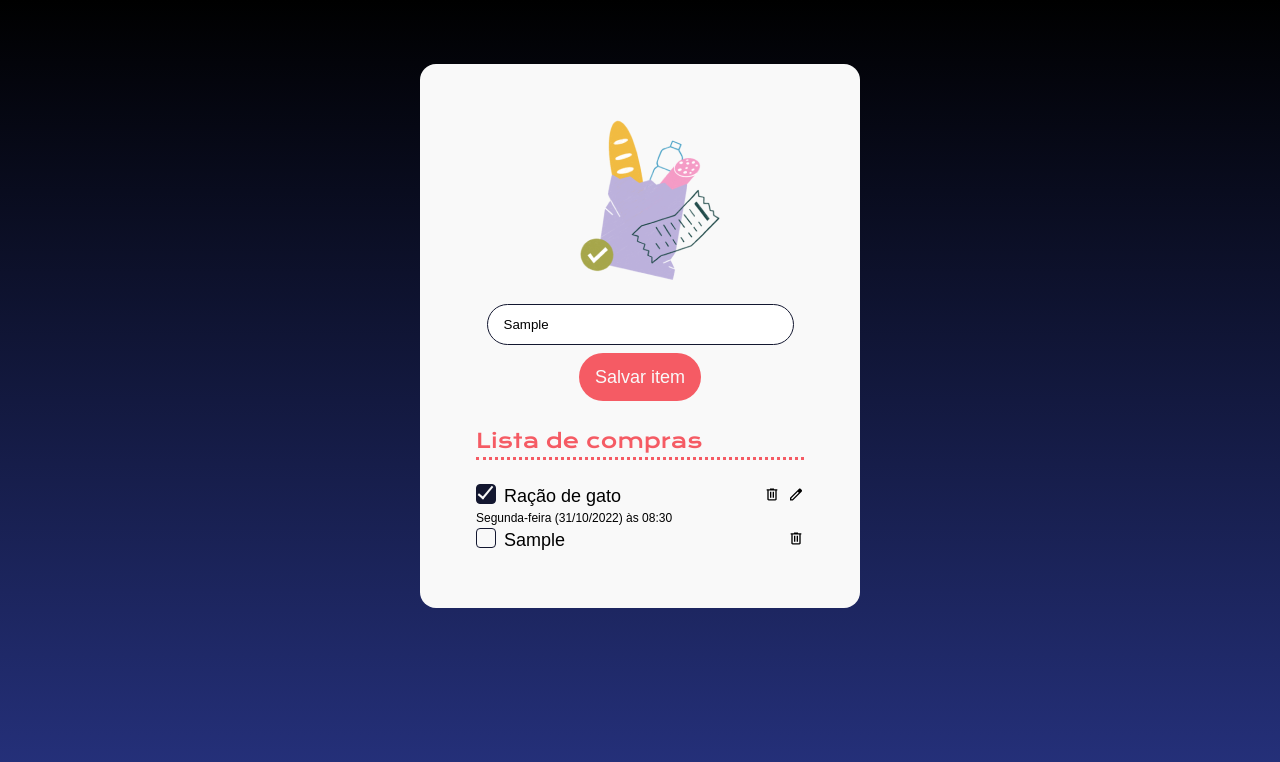
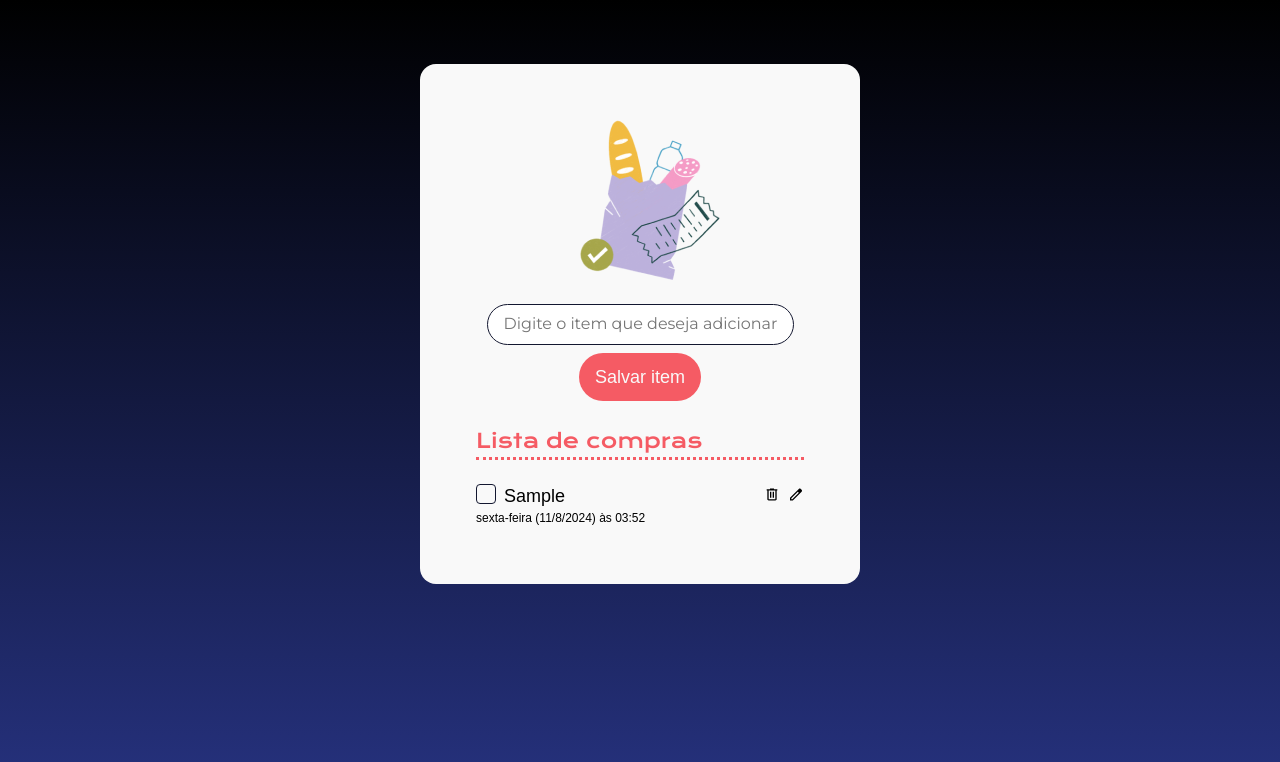
Before and after one commit to Jose6348/Shopping_list, a plain HTML site: page index.html in a window 1280 px wide. Both pictures are taken after typing "Sample" into the empty fields and a click on the button "Salvar item". Drawn offline with nearby package versions, Linux system fonts and the light colour scheme; a web font is replaced by a local one.

Commit message:
Final commit

```diff
--- a/index.html
+++ b/index.html
@@ -17,7 +17,8 @@
     <main>
         <img src="./img/bag.png" alt="sacola de compras">
         <form>
-            <input class="input-item" id="input-item" type="text" placeholder="Digite o item que deseja adicionar"></input>
+            <input class="input-item" id="input-item" type="text"
+                placeholder="Digite o item que deseja adicionar"></input>
             <button class="button-item" id="adicionar-item">Salvar item</button>
         </form>
 
@@ -26,35 +27,20 @@
             <hr>
 
             <ul id="lista-de-compras">
-                <li>
-                    <div class="lista-item-container">
-                        <div>
-                            <div class="container-checkbox">
-                                <label for="checkbox-1">
-                                    <input type="checkbox" class="input-checkbox" id="checkbox-1" />
-                                    <div class="checkbox-customizado checked"></div>
-                                </label>
-                            </div>
-                            <p>Ração de gato</p>
-                        </div>
+                <p id="mensagem-lista-vazia" style="display: block">Sua lista está vazia. Adicione itens a ela para não
+                    esquecer nada na próxima compra!</p>
+            </ul>
 
-                        <div>
-                            <button class="item-lista-button">
-                                <img src="./img/delete.svg" alt="remover">
-                            </button>
-                            <button class="item-lista-button">
-                                <img src="./img/edit.svg" alt="editar">
-                            </button>
-                        </div>
-                    </div>
-                    <p class="texto-data">Segunda-feira (31/10/2022) às 08:30</p>
-                </li>
-            </ul>
+            <div id="container-lista-comprados">
+                <h2>Comprado</h2>
+                <hr />
+                <ul id="lista-comprados">
+
+                </ul>
+            </div>
         </div>
     </main>
-    <script src="scripts.js">
-
-    </script>
+    <script src="scripts.js" type="module"></script>
 </body>
 
 </html>
--- /dev/null
+++ b/js/adicionarItem.js
@@ -0,0 +1,20 @@
+import { criarItemDaLista } from "./criarItemDaLista.js";
+import { verificarListaVazia } from "./verificarListaVazia.js";
+
+const item = document.getElementById("input-item");
+
+const listaDeCompras = document.getElementById("lista-de-compras");
+
+export function adicionarItem(evento) {
+    evento.preventDefault()
+
+    if (item.value === "") {
+        alert("Por favor, insira um item!");
+        return;
+    }
+
+    const itemDaLista = criarItemDaLista(item.value);
+    listaDeCompras.appendChild(itemDaLista);
+    verificarListaVazia(listaDeCompras);
+    item.value = "";
+}
--- /dev/null
+++ b/js/criarItemDaLista.js
@@ -0,0 +1,97 @@
+import { editarItem } from "./editarItem.js";
+import { excluirItem } from "./excluirItem.js";
+import { gerarDiaDaSemana } from "./gerarDiaDaSemana.js";
+import { verificarListaComprados } from "./verificarListaComprados.js";
+const listaDeCompras = document.getElementById("lista-de-compras");
+const listaComprados = document.getElementById("lista-comprados");
+let contador = 0;
+export function criarItemDaLista(item) {
+    const itemDaLista = document.createElement("li");
+    const containerItemLista = document.createElement("div");
+    containerItemLista.classList.add("lista-item-container");
+
+    const containerNomeDoItem = document.createElement("div");
+
+    const containerCheckbox = document.createElement("div");
+    containerCheckbox.classList.add("container-checkbox");
+
+    const checkboxInput = document.createElement("input");
+    checkboxInput.type = "checkbox";
+    checkboxInput.classList.add("input-checkbox");
+    checkboxInput.id = "checkbox-" + contador++;
+
+    const checkboxLabel = document.createElement("label");
+    checkboxLabel.setAttribute("for", checkboxInput.id);
+
+    checkboxLabel.addEventListener("click", function (evento) {
+        const checkboxInput = evento.currentTarget.querySelector(".input-checkbox");
+        const checkboxCustomizado = evento.currentTarget.querySelector(".checkbox-customizado");
+        const itemTitulo = evento.currentTarget.closest("li").querySelector("#item-titulo")
+        if (checkboxInput.checked) {
+            checkboxCustomizado.classList.add("checked");
+            itemTitulo.style.textDecoration = "line-through";
+            listaComprados.appendChild(itemDaLista)
+        } else {
+            checkboxCustomizado.classList.remove("checked");
+            itemTitulo.style.textDecoration = "none";
+            listaDeCompras.appendChild(itemDaLista)
+        }
+
+        verificarListaComprados(listaComprados)
+    })
+
+    const checkboxCustomizado = document.createElement("div");
+    checkboxCustomizado.classList.add("checkbox-customizado");
+
+    checkboxLabel.appendChild(checkboxInput);
+    checkboxLabel.appendChild(checkboxCustomizado);
+
+    containerCheckbox.appendChild(checkboxLabel);
+    containerNomeDoItem.appendChild(containerCheckbox)
+
+    const nomeDoItem = document.createElement("p");
+    nomeDoItem.id = "item-titulo";
+    nomeDoItem.innerText = item;
+    containerNomeDoItem.appendChild(nomeDoItem)
+
+    const containerBotoes = document.createElement("div");
+    const botaoRemover = document.createElement("button");
+    botaoRemover.classList.add("item-lista-button");
+
+    const imagemRemover = document.createElement("img");
+    imagemRemover.src = "img/delete.svg";
+    imagemRemover.alt = "Remover";
+
+    botaoRemover.addEventListener("click", function () {
+        excluirItem(itemDaLista);
+    })
+
+    botaoRemover.appendChild(imagemRemover);
+    containerBotoes.appendChild(botaoRemover);
+
+    const botaoEditar = document.createElement("button");
+    botaoEditar.classList.add("item-lista-button")
+
+    const imagemEditar = document.createElement("img");
+    imagemEditar.src = "img/edit.svg";
+    imagemEditar.alt = "Editar";
+
+    botaoEditar.addEventListener("click", function () {
+        editarItem(itemDaLista);
+    })
+
+    botaoEditar.appendChild(imagemEditar);
+    containerBotoes.appendChild(botaoEditar);
+
+    containerItemLista.appendChild(containerNomeDoItem);
+    containerItemLista.appendChild(containerBotoes);
+
+    const itemData = document.createElement("p");
+    itemData.innerText = gerarDiaDaSemana();
+    itemData.classList.add("texto-data");
+
+    itemDaLista.appendChild(containerItemLista);
+    itemDaLista.appendChild(itemData);
+
+    return itemDaLista;
+}
--- /dev/null
+++ b/js/editarItem.js
@@ -0,0 +1,23 @@
+import { gerarDiaDaSemana } from "./gerarDiaDaSemana.js";
+
+export const editarItem = (elemento) => {
+    let novoItem = prompt("Digite o novo nome do item:");
+
+    if (novoItem !== null && novoItem.trim() !== "") {
+        const itemTextoAtualizado = elemento.querySelector("#item-titulo");
+        itemTextoAtualizado.textContent = novoItem;
+
+        const estavaComprado = elemento.querySelector(".input-checkbox").checked;
+
+        if (estavaComprado) {
+            elemento.querySelector(".input-checkbox").checked = true;
+            elemento.querySelector(".checkbox-customizado").classList.add("checked");
+            itemTextoAtualizado.style.textDecoration = "line-through";
+        }
+
+        // Atualiza data de criação para a data em que foi editado
+        const dataDeCriacao = elemento.querySelector(".texto-data");
+        dataDeCriacao.textContent = gerarDiaDaSemana();
+
+    }
+}
--- /dev/null
+++ b/js/excluirItem.js
@@ -0,0 +1,17 @@
+import { verificarListaComprados } from "./verificarListaComprados.js";
+import { verificarListaVazia } from "./verificarListaVazia.js";
+
+const listaDeCompras = document.getElementById("lista-de-compras");
+const listaComprados = document.getElementById("lista-comprados");
+const excluirItem = (elemento) => {
+    let confirmacao = confirm("Tem certeza que deseja excluir esse item?")
+
+    if (confirmacao) {
+        elemento.remove();
+
+        verificarListaVazia(listaDeCompras);
+        verificarListaComprados(listaComprados);
+    }
+}
+
+export { excluirItem };
--- /dev/null
+++ b/js/gerarDiaDaSemana.js
@@ -0,0 +1,3 @@
+export function gerarDiaDaSemana() {
+    return `${new Date().toLocaleDateString("pt-BR", { weekday: "long" })} (${new Date().toLocaleDateString()}) às ${new Date().toLocaleTimeString("pt-BR", { hour: "numeric", minute: "numeric" })}`
+}
--- /dev/null
+++ b/js/verificarListaComprados.js
@@ -0,0 +1,10 @@
+const containerListaComprados = document.getElementById("container-lista-comprados")
+
+export function verificarListaComprados(lista) {
+
+    if (lista.childElementCount === 0) {
+        containerListaComprados.style.display = "none";
+    } else {
+        containerListaComprados.style.display = "block";
+    }
+}
--- /dev/null
+++ b/js/verificarListaVazia.js
@@ -0,0 +1,10 @@
+const mensagemListaVazia = document.getElementById("mensagem-lista-vazia");
+
+export function verificarListaVazia(lista) {
+    console.log(lista);
+    if (lista.querySelectorAll("li").length === 0) {
+        mensagemListaVazia.style.display = "block";
+    } else {
+        mensagemListaVazia.style.display = "none";
+    }
+}
--- a/scripts.js
+++ b/scripts.js
@@ -1,66 +1,8 @@
-const item = document.getElementById("input-item");
+import { adicionarItem } from "./js/adicionarItem.js";
+import { verificarListaComprados } from "./js/verificarListaComprados.js";
+
 const botaoSalvarItem = document.getElementById("adicionar-item");
-const listaDeCompras = document.getElementById("lista-de-compras");
-let contador = 0;
-
 botaoSalvarItem.addEventListener("click", adicionarItem);
 
-function adicionarItem(evento) {
-    evento.preventDefault()
-
-
-const itemDaLista = document.createElement("li");
-const containerItemLista = document.createElement("div");
-containerItemLista.classList.add("lista-item-container");
-
-const containerNomeDoItem = document.createElement("div");
-
-const containerCheckbox = document.createElement("div");
-containerCheckbox.classList.add("container-checkbox");
-
-const checkboxInput = document.createElement("input");
-checkboxInput.type = "checkbox";
-checkboxInput.classList.add("input-checkbox");
-checkboxInput.id = "checkbox-" + contador++;
-
-const checkboxLabel = document.createElement("label");
-checkboxLabel.setAttribute("for", checkboxInput.id);
-
-const checkboxCustomizado = document.createElement("div");
-checkboxCustomizado.classList.add("checkbox-customizado");
-
-checkboxLabel.appendChild(checkboxInput);
-checkboxLabel.appendChild(checkboxCustomizado);
-
-containerCheckbox.appendChild(checkboxLabel);
-containerNomeDoItem.appendChild(containerCheckbox)
-
-
-
-const nomeDoItem = document.createElement("p");
-nomeDoItem.innerText = item.value;
-containerNomeDoItem.appendChild(nomeDoItem)
-
-const containerBotoes = document.createElement("div");
-const botaoRemover = document.createElement("button");
-botaoRemover.classList.add("item-lista-button");
-
-const imagemRemover = document.createElement("img");
-imagemRemover.src = "img/delete.svg";
-imagemRemover.alt = "Remover";
-
-botaoRemover.appendChild(imagemRemover);
-containerBotoes.appendChild(botaoRemover);
-
-// const imagemEditar = document.createElement("img");
-// imagemEditar.src = "img/edit.svg";
-// imagemEditar.alt = "Editar";
-
-// botaoEditar.appendChild(imagemEditar);
-// containerBotoes.appendChild(botaoEditar);
-
-containerItemLista.appendChild(containerNomeDoItem);
-containerItemLista.appendChild(containerBotoes);
- itemDaLista.appendChild(containerItemLista);
- listaDeCompras.appendChild(itemDaLista);
-}
+const listaComprados = document.getElementById("lista-comprados");
+verificarListaComprados(listaComprados);
```
